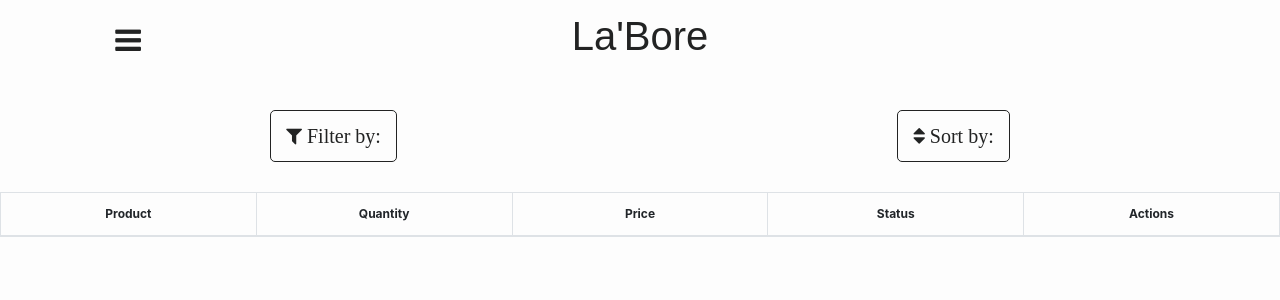
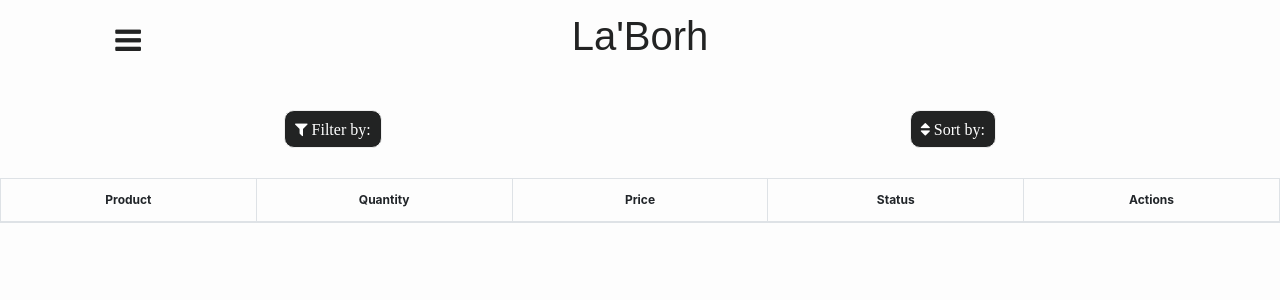
Before and after one commit to kylejw2/store-admin, a React (Create React App) app in the folder presentation/: page /admin in a window 1280 px wide. Shown: the top 300 px of the page. Built offline with nearby package versions, Linux system fonts and the light colour scheme; a web font is replaced by a local one.

Commit message:
Created sidebar

```diff
--- a/presentation/src/components/Admin.js
+++ b/presentation/src/components/Admin.js
@@ -1,20 +1,34 @@
-import React from 'react';
+import React, { useState } from 'react';
 
 const Admin = () => {
+
+    const [sidebar, setSidebar] = useState(false);
+
+    const toggle = () => {
+        const change = !sidebar;
+        setSidebar(change);
+    }
 
     return (
         <>
         <nav>
-            <i className='fa fa-bars' style={{fontSize: '30px'}}></i>
-            <h1 className='logo'>La'Bore</h1>
+            <i className='fa fa-bars' style={{fontSize: '30px'}} onClick={toggle}></i>
+            <h1 className='logo'>La'Borh</h1>
         </nav>
+        <aside className={sidebar ? '' : 'hidden'}>
+            <div className='sidebar'>
+                <ul>
+                    <li><i className='fa fa-eye'></i> Manage Products</li>
+                    <li><i className='fa fa-plus'></i> Add product</li>
+                    <li><i className='fa fa-user'></i> Create user</li>
+                </ul>
+            </div>
+        </aside>
+        <div className={sidebar ? 'right-side' : ''}>
         <section className='sub-nav'>
-            <i className='fa fa-filter' style={{fontSize: '20px'}}> Filter by:</i>
-            <i className='fa fa-sort' style={{fontSize: '20px'}} > Sort by:</i>
+            <i className='fa fa-filter' > Filter by:</i>
+            <i className='fa fa-sort' > Sort by:</i>
         </section>
-        <aside>
-
-        </aside>
         <main>
             <table className="table table-bordered">
                 <thead className="table-head">
@@ -31,6 +45,7 @@ const Admin = () => {
                 </tbody>
             </table>
         </main>
+        </div>
         </>
     )
 }
--- a/presentation/src/components/Entry.js
+++ b/presentation/src/components/Entry.js
@@ -7,7 +7,6 @@ const Entry = (props) => {
     const [password, setPassword] = useState('');
 
     const canvasRef = useRef(null);
-    const contextRef = useRef(null);
 
     useEffect(() => {
         const canvas = canvasRef.current;
--- a/presentation/src/index.css
+++ b/presentation/src/index.css
@@ -35,7 +35,7 @@ nav {
   align-items: center;
 }
 
-aside {
+.hidden {
   display: none;
 }
 
@@ -46,9 +46,12 @@ aside {
 }
 
 .sub-nav > i {
-  border: 1px solid #222323;
-  padding: 15px;
-  border-radius: 5px;
+  border: 1px solid #eee;
+  padding: 10px;
+  border-radius: 10px;
+  color: white;
+  background: #222323;
+  font-size: 16px;
   /* font-family: popper; */
 }
 
@@ -131,10 +134,69 @@ p > i:hover {
   cursor: pointer;
 }
 
+.sidebar {
+  position: fixed;
+  width: 150px;
+  height: 100vh;
+  list-style: none;
+  animation-name: sidebar;
+  animation-duration: .7s;
+  border-right: 1px solid #dee2e7
+}
+
+.sidebar > ul {
+  list-style: none;
+  display: flex;
+  flex-direction: column;
+
+}
+
+.sidebar > ul > li {
+  font-size: 13px;
+  margin: 16px 0 16px -24px;
+}
+
+.right-side {
+  margin-left: 150px;
+  animation-name: body;
+  animation-duration: .7s;
+}
+
+@keyframes sidebar {
+  0% {width: 0px}
+  100% {width: 150px}
+}
+
+@keyframes body {
+  0% {margin-left: 0px}
+  100% {margin-left: 150px}
+}
+
 /* Small devices (landscape phones, 576px and up) */
 @media (min-width: 576px) {
   .container {
     width: 80%;
+  }
+  .right-side {
+    margin-left: 200px;
+  }
+  .sidebar {
+    width: 200px;
+  }
+
+  .sidebar > ul > li {
+    font-size: 16px;
+    margin: 16px 0 16px -8px;
+  }
+
+  @keyframes sidebar {
+    0% {width: 0px}
+    100% {width: 200px}
+  }
+
+  @keyframes body {
+    0% {margin-left: 0px}
+    100% {margin-left: 200px}
   }
 }
 
@@ -150,6 +212,21 @@ p > i:hover {
   .container {
     width: 50%;
   }
+  .sidebar {
+    width: 300px;
+  }
+  .right-side {
+    margin-left: 300px;
+  }
+  @keyframes sidebar {
+    0% {width: 0px}
+    100% {width: 300px}
+  }
+
+  @keyframes body {
+    0% {margin-left: 0px}
+    100% {margin-left: 300px}
+  }
 }
 
 /* Extra large devices (large desktops, 1200px and up) */
```
